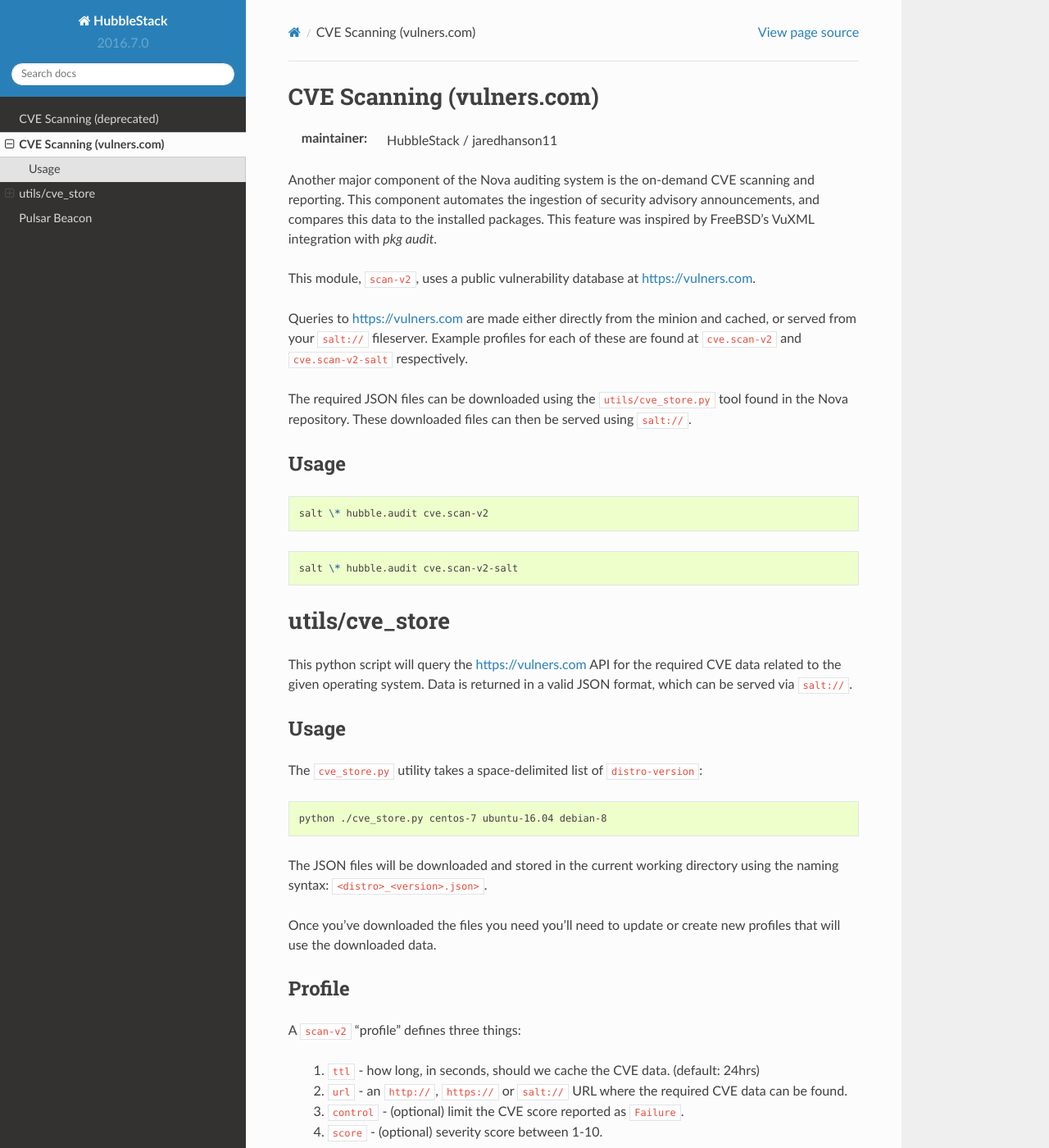
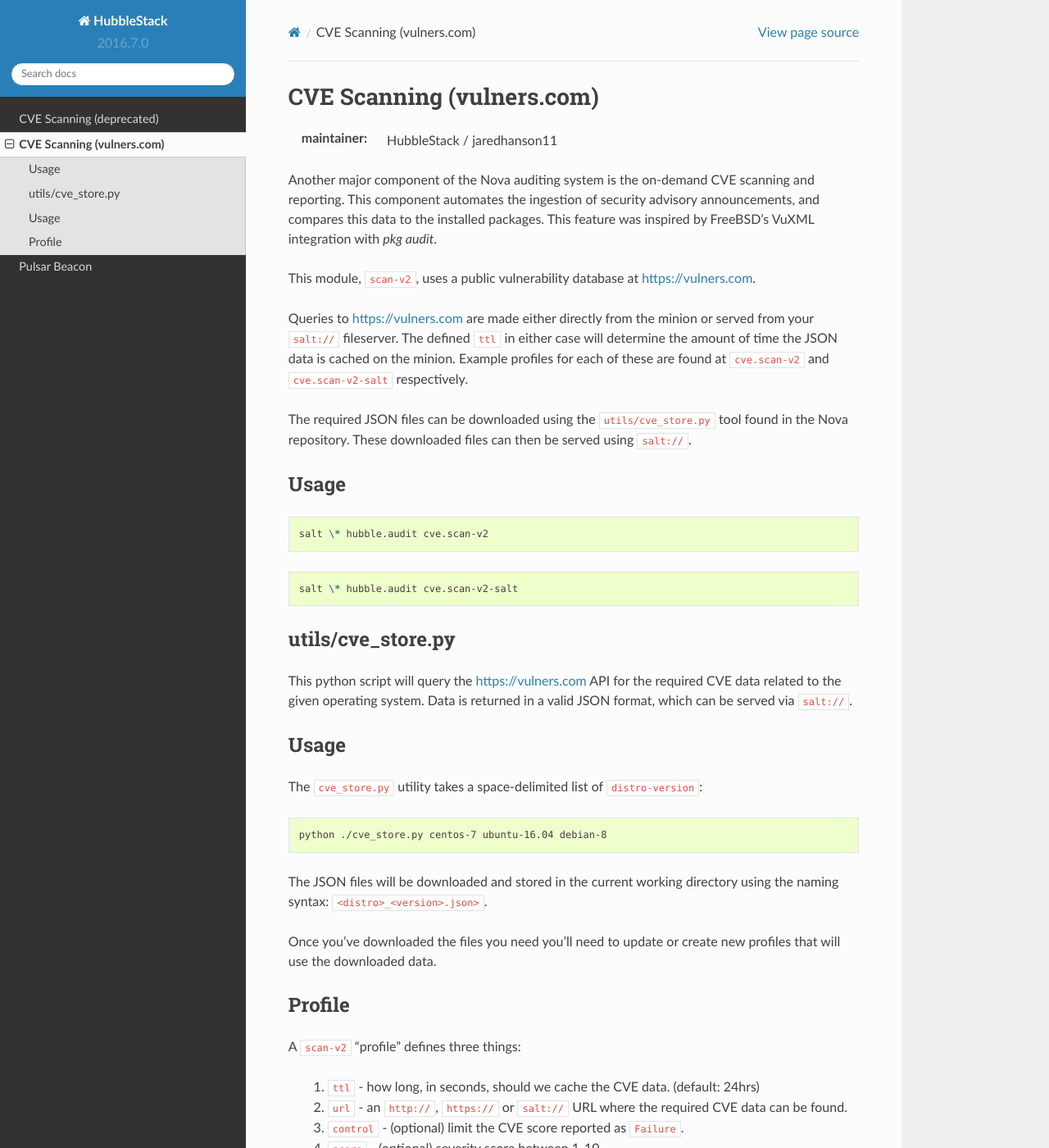
Before and after one commit to hubblestack/hubble-salt, a Sphinx documentation site: the page built from docs/chapters/nova/cve-scan-v2.rst, in a window 1280 px wide and 1400 px high. Shown: the whole window at 82% size. Built offline with Sphinx 7.4.7 and the Read the Docs theme 2.0.0, drawn with Linux system fonts in a browser that asks for light colours; pages that are not in the unit, such as notebooks, are missing from menus; some of the changed text lies outside the part shown.

Commit message:
updating cve.scan-v2 docs per feedback

```diff
--- a/docs/chapters/nova/cve-scan-v2.rst
+++ b/docs/chapters/nova/cve-scan-v2.rst
@@ -11,9 +11,11 @@
 This module, ``scan-v2``, uses a public vulnerability database at
 https://vulners.com.
 
-Queries to https://vulners.com are made either directly from the minion and
-cached, or served from your ``salt://`` fileserver. Example profiles for each
-of these are found at ``cve.scan-v2`` and ``cve.scan-v2-salt`` respectively.
+Queries to https://vulners.com are made either directly from the minion or
+served from your ``salt://`` fileserver. The defined ``ttl`` in either case
+will determine the amount of time the JSON data is cached on the minion.
+Example profiles for each of these are found at ``cve.scan-v2`` and
+``cve.scan-v2-salt`` respectively.
 
 The required JSON files can be downloaded using the ``utils/cve_store.py`` tool
 found in the Nova repository. These downloaded files can then be served using
@@ -30,8 +32,8 @@
 
     salt \* hubble.audit cve.scan-v2-salt
 
-utils/cve_store
-===============
+utils/cve_store.py
+------------------
 
 This python script will query the https://vulners.com API for the required CVE
 data related to the given operating system. Data is returned in a valid JSON
@@ -62,9 +64,9 @@
  #. ``control`` - (optional) limit the CVE score reported as ``Failure``.
  #. ``score`` - (optional) severity score between 1-10.
 
+**cve.scan-v2**
+
 The default profile, which queries https://vulners.com, looks like this:
-
-**cve.scan-v2**
 
 .. code-block:: yaml
 
@@ -74,9 +76,12 @@
       #control:
         #score: 4
 
-The alternate profile, which uses the ``salt://`` fileserver, looks like this:
+.. tip:: When the url is ``vulners.com``, this module will automatically
+         determine the distribution and version and query the API accordingly.
 
 **cve.scan-v2-salt**
+
+The alternate profile, which uses the ``salt://`` fileserver, looks like this:
 
 .. code-block:: yaml
 
@@ -88,3 +93,6 @@
 
 If you need to support multiple distributions you'll need to create a unique
 "profile" for each distribution and target accordingly in the ``top.nova``.
+
+.. tip:: When the url is NOT ``vulners.com``, this module will simply fetch the
+         URI defined. No auto-detection is done.
```
Also changed, not shown: docs/index.rst (+1 -6 lines).
